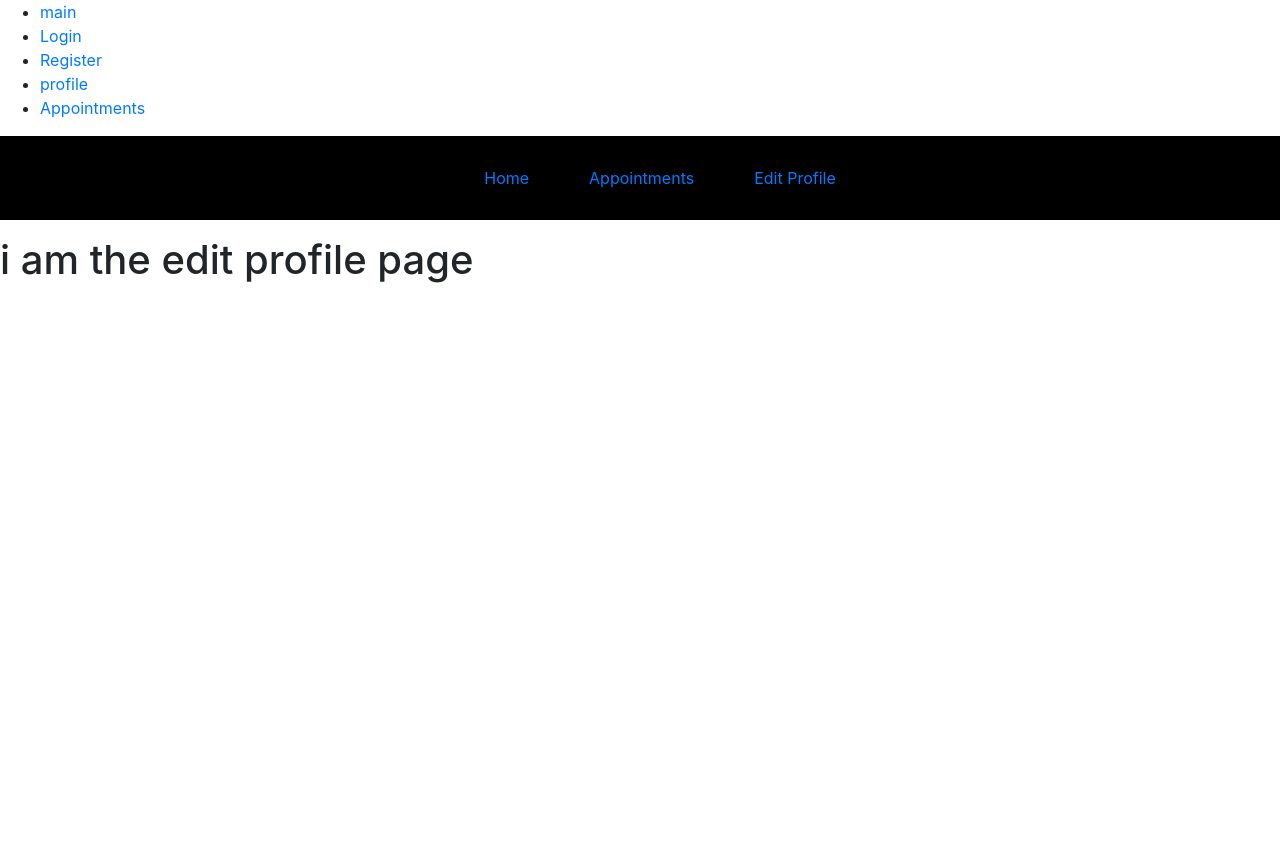
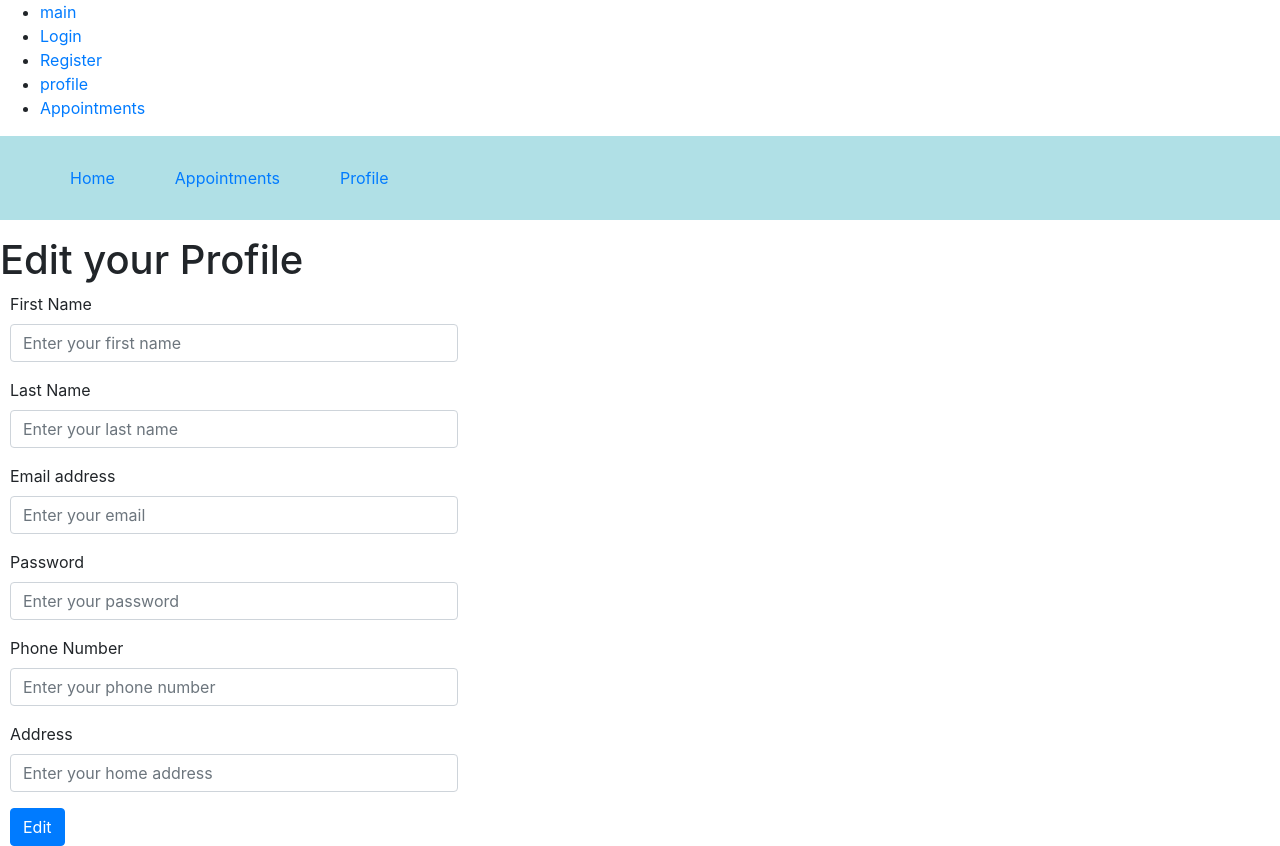
Before and after one commit to malak-dev/cleaning_mate, a React (Create React App) app in the folder client/: page /edit-profile in a window 1280 px wide. Before the commit the page ends 800 px from the top, so only its background shows below. Built offline with nearby package versions, Linux system fonts and the light colour scheme.

Commit message:
add edit page

```diff
--- a/client/src/components/Edit-profile.js
+++ b/client/src/components/Edit-profile.js
@@ -2,6 +2,83 @@ import React from 'react'
 
 export default function Edit(props) {
   return (
-    <h1> i am the edit profile page</h1>
+    <div >
+      <h1 > Edit your Profile </h1>
+      <form autoComplete="off" onSubmit={event => event.preventDefault()} className="form_elements">
+        <div className="form_elements" class="edit">
+          <div class="form-group">
+            <label >First Name</label>
+            <input
+              class="form-control"
+              name="first_name"
+              type="text"
+              placeholder="Enter your first name"
+            // value={first_name}
+            //onChange={(event) => { setPassword(event.target.value) }}
+            />
+          </div>
+          <div class="form-group">
+            <label >Last Name</label>
+            <input
+              class="form-control"
+              name="last_name"
+              type="text"
+              placeholder="Enter your last name"
+            // value={password}
+            // onChange={(event) => { setPassword(event.target.value) }}
+            />
+          </div>
+          <div class="form-group">
+            <label>Email address</label>
+            <input
+              class="form-control"
+              aria-describedby="emailHelp"
+              id="exampleInputEmail1"
+              name="email"
+              type="email"
+              placeholder="Enter your email"
+            //value={email}
+            //onChange={(event) => { setEmail(event.target.value) }}
+            />
+          </div>
+          <div class="form-group">
+            <label>Password</label>
+            <input
+              class="form-control"
+              name="password"
+              type="email"
+              placeholder="Enter your password"
+            // value={password}
+            // onChange={(event) => { setPassword(event.target.value) }}
+            />
+          </div>
+
+          <div class="form-group">
+            <label >Phone Number</label>
+            <input
+              class="form-control"
+              name="phone_number"
+              type="text"
+              placeholder="Enter your phone number"
+            // value={password}
+            // onChange={(event) => { setPassword(event.target.value) }}
+            />
+          </div>
+          <div class="form-group">
+            <label >Address</label>
+            <input
+              class="form-control"
+              name="address"
+              type="text"
+              placeholder="Enter your home address"
+            // value={password}
+            // onChange={(event) => { setPassword(event.target.value) }}
+            />
+          </div>
+
+          <button type="submit" class="btn btn-primary">Edit</button>
+        </div>
+      </form >
+    </div>
   )
 }
--- a/client/src/components/Header.scss
+++ b/client/src/components/Header.scss
@@ -1,8 +1,11 @@
 .list-container {
-  text-align: center;
-  background-color: black;
+
+  background-color:powderblue;
+
   .list-item {
       display: inline-block;
       margin: 30px;
+
+
   }
 }
--- a/client/src/components/Main.js
+++ b/client/src/components/Main.js
@@ -6,7 +6,7 @@ export default function Main(props) {
   return (
     <div class="center-div">
       <h1> Welcom to our App </h1>
-      <Link to="./Register">
+      <Link to="./Login">
         <div class="div">
           start as a client
       </div>
--- a/client/src/components/header.js
+++ b/client/src/components/header.js
@@ -6,7 +6,7 @@ export default function Header(props) {
       <ul>
         <li className="list-item"><a href="/">Home</a></li>
         <li className="list-item"><a href="/appointments">Appointments</a></li>
-        <li className="list-item"><a href="/edit_profile">Edit Profile</a></li>
+        <li className="list-item"><a href="/edit_profile"> Profile</a></li>
       </ul>
 
     </header>
--- a/client/src/components/login.js
+++ b/client/src/components/login.js
@@ -1,5 +1,7 @@
 import React, { useState } from 'react';
 import "./login.scss";
+import { Link } from "react-router-dom"
+
 export default function Login(props) {
 
   // const [email, setEmail] = useState("")
@@ -36,8 +38,15 @@ export default function Login(props) {
           </div>
 
           <button type="submit" class="btn btn-primary">Login</button>
+
         </div>
       </form >
+      <br />
+      <footer>
+        <Link to="./Register">
+          <p> Create an Account</p>
+        </Link>
+      </footer>
     </div>
   )
 }
```
